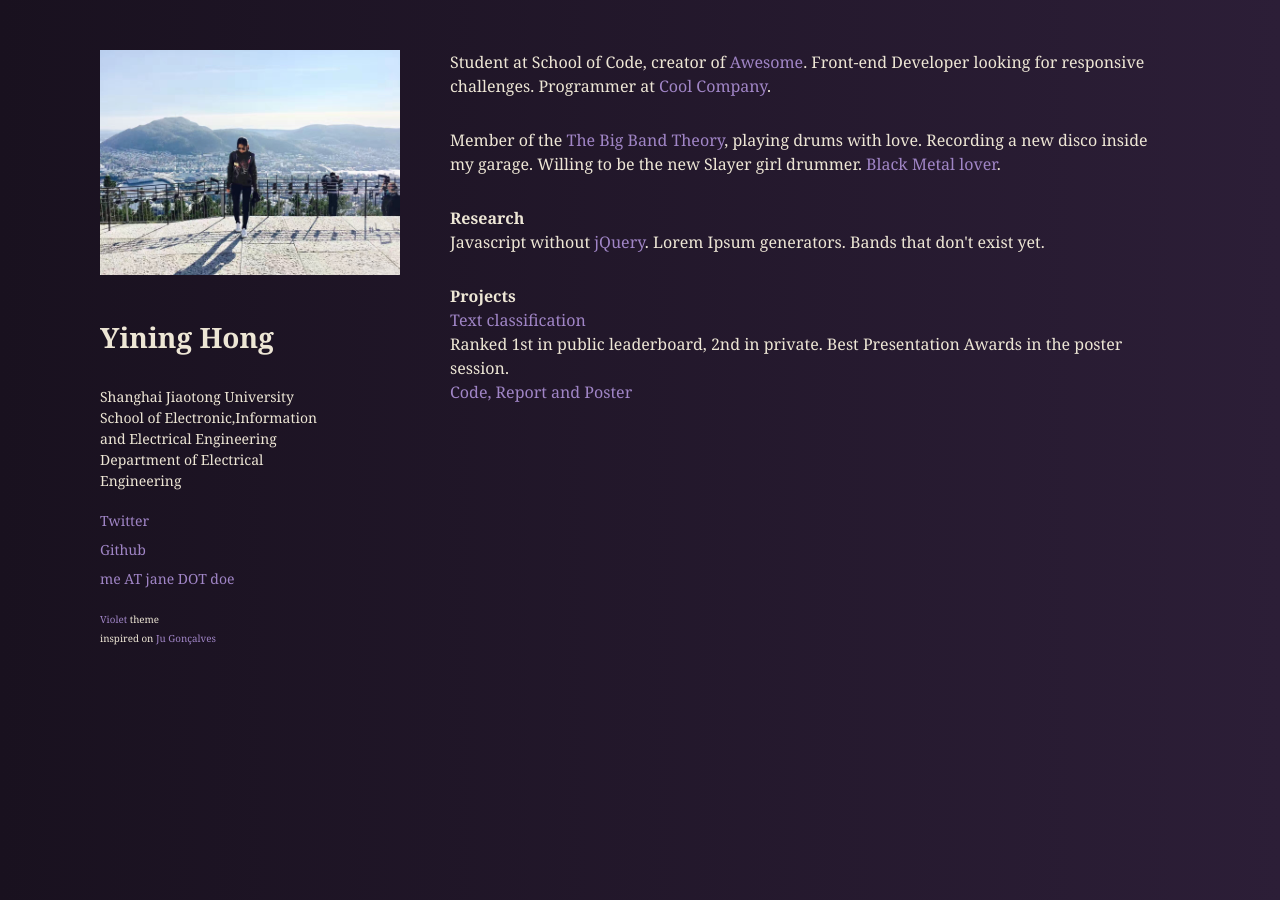
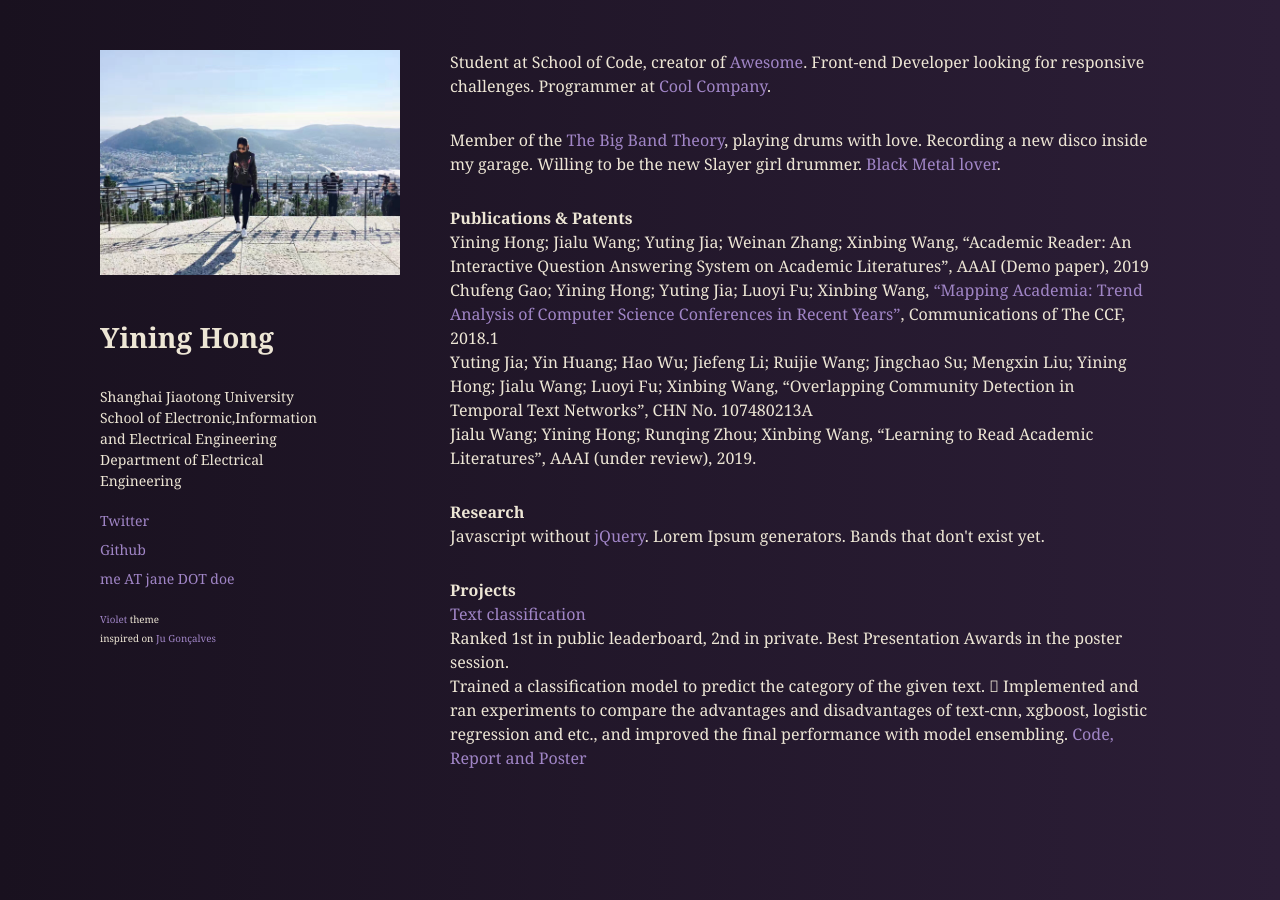
Before and after one commit to evelinehong/evelinehong.github.io, a Jekyll site: the page built from index.html, in a window 1280 px wide. Built offline with Jekyll 4.4.1, drawn with Linux system fonts in a browser that asks for light colours.

Commit message:
Add publications

```diff
--- a/index.html
+++ b/index.html
@@ -39,6 +39,13 @@ title: Home
   </p>
 
   <p>
+    <strong>Publications & Patents</strong></br>
+    Yining Hong; Jialu Wang; Yuting Jia; Weinan Zhang; Xinbing Wang, “Academic Reader: An Interactive Question Answering System on Academic Literatures”, AAAI (Demo paper), 2019<br>
+    Chufeng Gao; Yining Hong; Yuting Jia; Luoyi Fu; Xinbing Wang, <a href="https://dl.ccf.org.cn/institude/institudeDetail?id=3924307786745856">“Mapping Academia: Trend Analysis of Computer Science Conferences in Recent Years”</a>, Communications of The CCF, 2018.1<br>
+    Yuting Jia; Yin Huang; Hao Wu; Jiefeng Li; Ruijie Wang; Jingchao Su; Mengxin Liu; Yining Hong; Jialu Wang; Luoyi Fu; Xinbing Wang, “Overlapping Community Detection in Temporal Text Networks”, CHN No. 107480213A<br>
+    Jialu Wang; Yining Hong; Runqing Zhou; Xinbing Wang, “Learning to Read Academic Literatures”, AAAI (under review), 2019.
+  </p>
+  <p>
     <strong>Research</strong></br>
     Javascript without <a href="http://vanilla-js.com/">jQuery</a>. Lorem Ipsum generators. Bands that don't exist yet.
   </p>
@@ -47,7 +54,11 @@ title: Home
     <strong>Projects</strong></br>
     <a href="https://www.kaggle.com/c/ee448-2018-text-classification/leaderboard">Text classification</a> <br>
     Ranked 1st in public leaderboard, 2nd in private. Best Presentation Awards in the poster session.<br>
+    Trained a classification model to predict the category of the given text.
+ Implemented and ran experiments to compare the advantages and disadvantages of text-cnn, xgboost, logistic regression and etc., and improved the final performance with model ensembling.
+
     <a href="https://github.com/evelinehong/Text-Classification-Kaggle-Competition">Code, Report and Poster </a> <br>
+
 
 
   </p>
```
